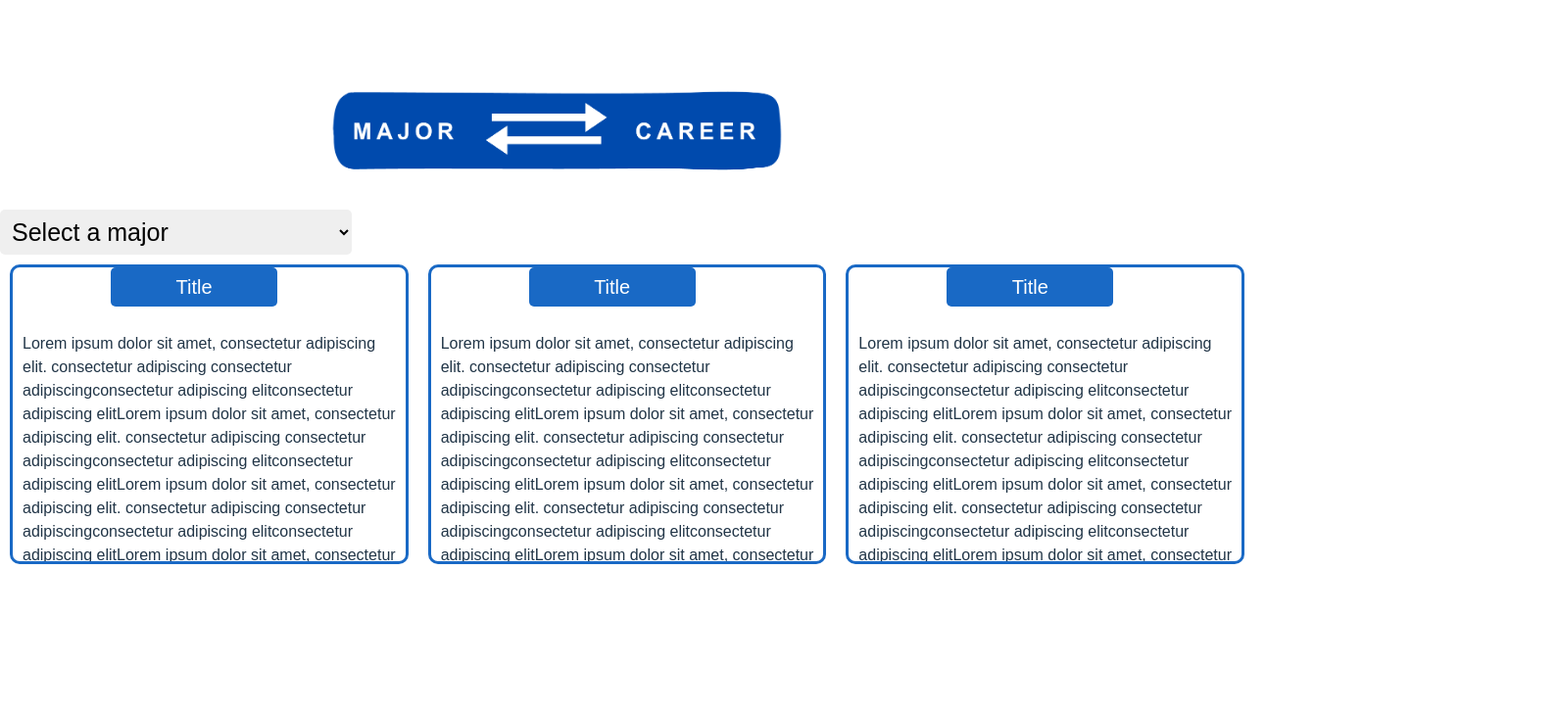
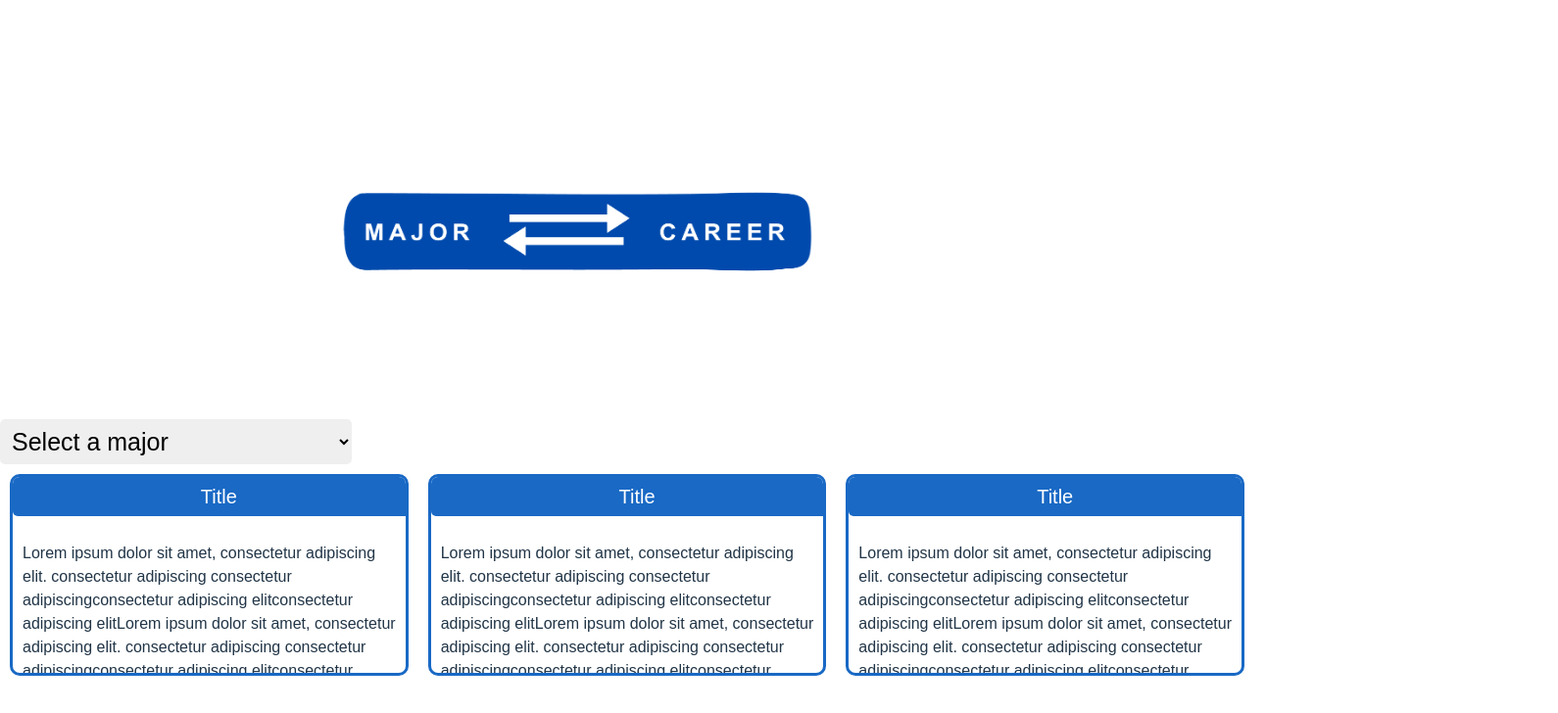
Before and after one commit to hebronmekuria/snake-game, a React (Vite) app in the folder snake-game/: page / in a window 1280 px wide. Shown: the top 728 px of the page at 98% size, 1590 px wide, since content can reach past the window. Built offline with nearby package versions, Linux system fonts and the light colour scheme.

Commit message:
Removed Scroll bars

```diff
--- a/snake-game/src/App.css
+++ b/snake-game/src/App.css
@@ -1,20 +1,11 @@
 /* App.css */
 
-
+/* ... (existing styles) */
 
 body {
   font-family: 'Arial', sans-serif; /* Change the font family to Arial */
-
-}
-.logo {
-  position:absolute;
-  top:1%;
-  left: 25%;
-}
-.logo img {
-  height:300px;
-  width: 5oopx;
-
+  margin: 0;
+  padding: 0;
 }
 
 select {
@@ -22,43 +13,76 @@ select {
   font-weight: 300;
   padding: 8px;
   border-radius: 5px;
-  border: 10px ;
+  border: 10px;
   font-family: 'Arial', sans-serif;
-
 }
-
 
 .placeholder-box {
   position: relative;
-  margin-top: 50px;
-  height: 300px; /* Set a fixed height for the boxes */
+  height: 200px;
   margin: 10px;
   overflow: scroll;
   border: 3px solid rgb(25, 105, 197);
   border-radius: 10px;
+
+}
+
+.placeholder-box::-webkit-scrollbar {
+  display: none;
+}
+
+.placeholder-box::-webkit-scrollbar-track {
+  background: transparent;
+}
+
+.placeholder-box::-webkit-scrollbar-thumb {
+  background: transparent;
+}
+
+.placeholder-text::-webkit-scrollbar {
+  display: none;
+}
+
+.placeholder-text::-webkit-scrollbar-track {
+  background: transparent;
+}
+
+.placeholder-text::-webkit-scrollbar-thumb {
+  background: transparent;
 }
 
 .placeholder-text {
   padding: 10px;
-  overflow-y: auto; /* Enable vertical scrolling within the text box */
+  overflow-y: auto;
   box-sizing: border-box;
-
 }
 
-/* Container for horizontal scrolling */
 .scroll-container {
   display: flex;
   overflow-x: auto;
 }
 
+.logo {
+  padding: 10px;
+  margin-right: 10px;
+  position: relative;
+  left: 25%;
+}
+
+.logo img {
+  height: 300px;
+  width: 500px;
+}
+
+
 .title-box {
   position:sticky;
-  left: 25% ;
+  left: 30% ;
   background-color: rgb(25, 105, 197);
   color: white;
   padding: 5px 10px;
   border-radius: 5px;
-  width: 150px;
+  width: 100%;
   text-align: center;
   font-family: 'Arial', sans-serif; /* Change the font family to Arial */
   font-size: 20px;
```
